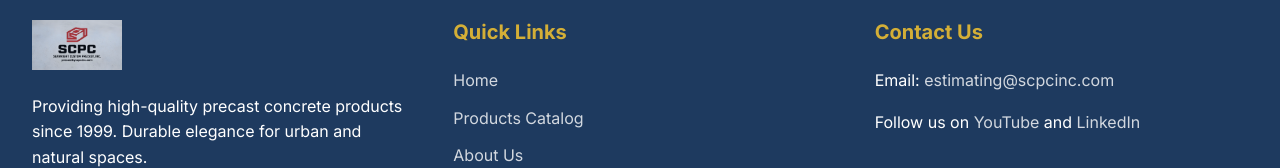
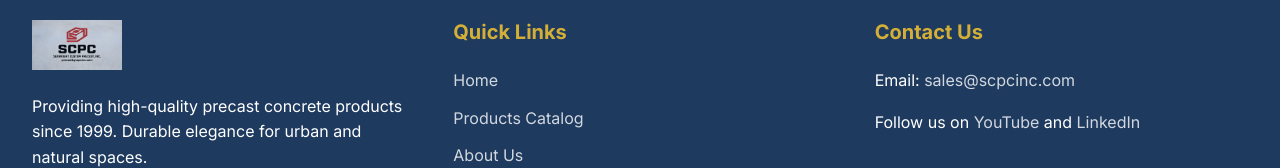
Before and after one commit to toonzkorner-lab/SCPC, a Next.js app: page /contact in a window 1280 px wide. Shown: the part 2046-2214 px from the top of the page. Built offline with nearby package versions, Linux system fonts and the light colour scheme.

Commit message:
Add ScrollToTop component to fix router scroll behavior

```diff
--- a/src/app/contact/page.js
+++ b/src/app/contact/page.js
@@ -60,7 +60,7 @@ export default function ContactPage() {
               <div className="mt-4" style={{ backgroundColor: '#fff', padding: '1.5rem', borderRadius: '8px', border: '1px solid #ddd' }}>
                 <h3 style={{ marginBottom: '0.5rem' }}>Get In Touch</h3>
                 <p style={{ marginBottom: '1rem' }}>We look forward to working with you on your next project.</p>
-                <form action="mailto:estimating@scpcinc.com" method="GET" encType="text/plain">
+                <form action="mailto:sales@scpcinc.com" method="GET" encType="text/plain">
                   <input type="text" name="subject" placeholder="Subject" required style={{ width: '100%', padding: '0.5rem', marginBottom: '1rem', border: '1px solid #ccc', borderRadius: '4px' }} />
                   <textarea name="body" rows="4" placeholder="Your message..." required style={{ width: '100%', padding: '0.5rem', marginBottom: '1rem', border: '1px solid #ccc', borderRadius: '4px' }}></textarea>
                   <button type="submit" className="btn" style={{ width: '100%' }}>Email Us via Your Client</button>
--- a/src/app/layout.js
+++ b/src/app/layout.js
@@ -2,6 +2,8 @@ import { Inter } from "next/font/google";
 import "./globals.css";
 import Navbar from "../components/Navbar";
 import Footer from "../components/Footer";
+
+import ScrollToTop from '../components/ScrollToTop';
 
 const inter = Inter({ subsets: ["latin"], variable: "--font-inter" });
 
@@ -14,6 +16,7 @@ export default function RootLayout({ children }) {
   return (
     <html lang="en">
       <body className={inter.className}>
+        <ScrollToTop />
         <div style={{ width: '100%', height: '140px', backgroundColor: '#ffffff', borderBottom: '1px solid #eaeaea', display: 'flex', justifyContent: 'center', alignItems: 'center' }}>
           <a href="/" style={{ display: 'block', height: '100%' }}>
             <img src="/images/banner.png" alt="SCPC Precast Banner" style={{ height: '100%', width: 'auto', display: 'block' }} />
--- a/src/components/Footer.js
+++ b/src/components/Footer.js
@@ -22,7 +22,7 @@ export default function Footer() {
         </div>
         <div className={styles.col}>
           <h3>Contact Us</h3>
-          <p>Email: <a href="mailto:estimating@scpcinc.com">estimating@scpcinc.com</a></p>
+          <p>Email: <a href="mailto:sales@scpcinc.com">sales@scpcinc.com</a></p>
           <p>Follow us on <a href="https://www.youtube.com/user/PrecastConcreteCA/videos" target="_blank" rel="noreferrer">YouTube</a> and <a href="https://www.linkedin.com/in/rex-seawright-144bb0a/" target="_blank" rel="noreferrer">LinkedIn</a></p>
         </div>
       </div>
--- /dev/null
+++ b/src/components/ScrollToTop.js
@@ -0,0 +1,14 @@
+'use client';
+
+import { useEffect } from 'react';
+import { usePathname } from 'next/navigation';
+
+export default function ScrollToTop() {
+  const pathname = usePathname();
+
+  useEffect(() => {
+    window.scrollTo(0, 0);
+  }, [pathname]);
+
+  return null;
+}
```
